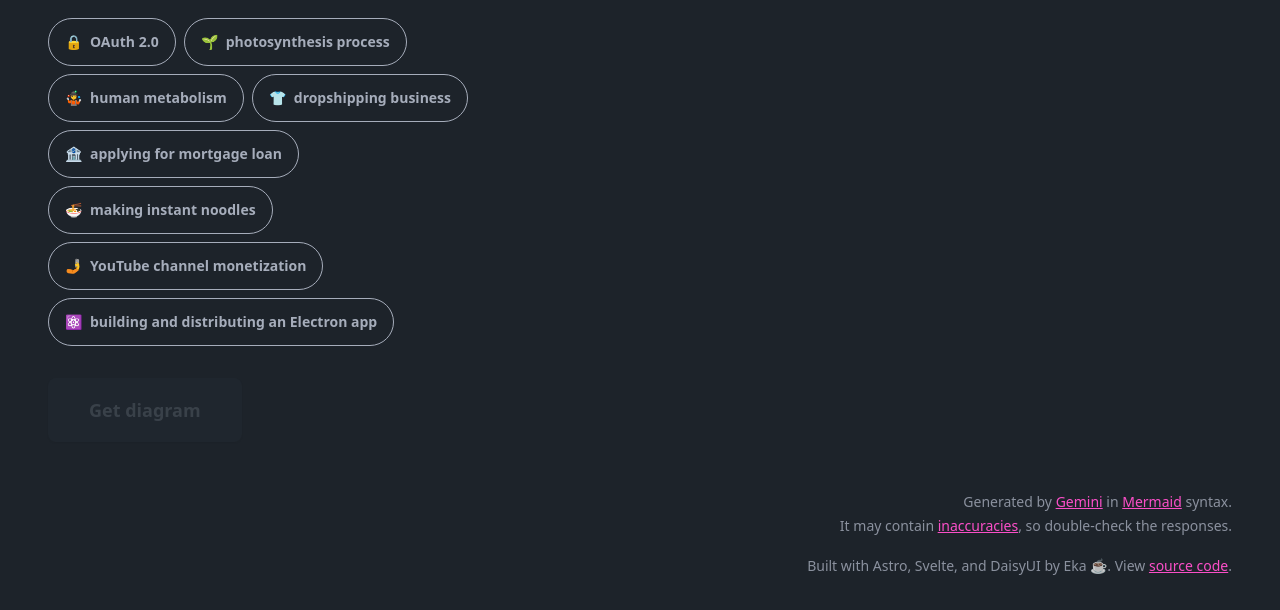
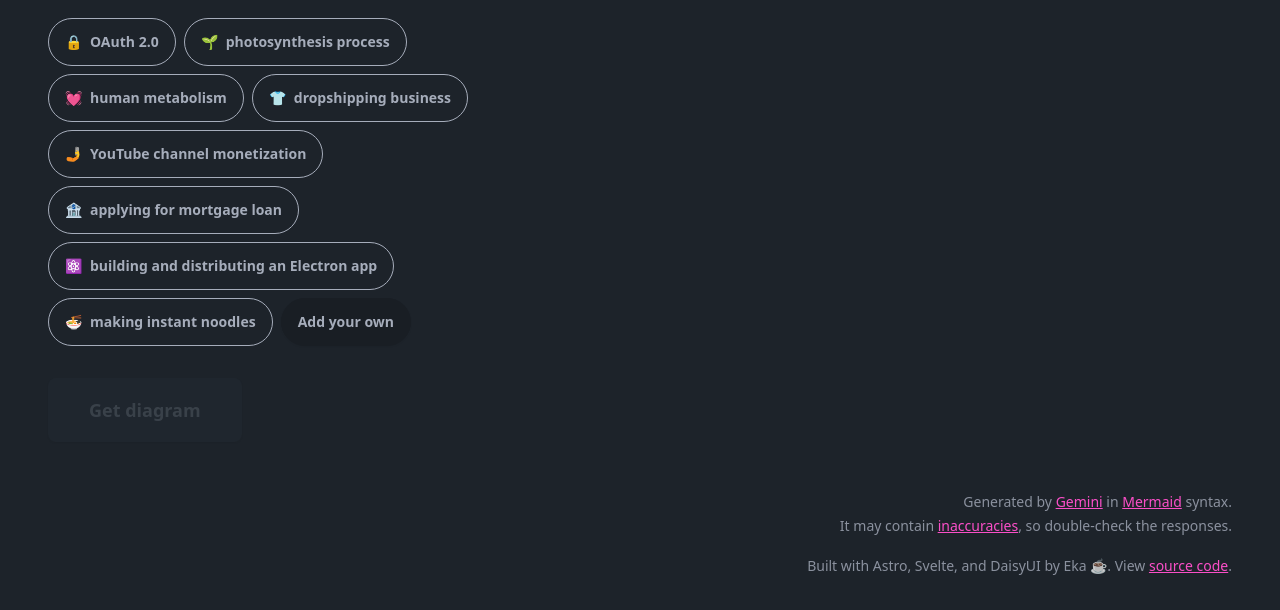
Before and after one commit to ekafyi/diagramify, an Astro site: page / in a window 1280 px wide. Shown: the part 242-852 px from the top of the page. Built offline with nearby package versions, Linux system fonts and the light colour scheme; Astro itself is replaced by a stand-in of ours.

Commit message:
feat: user input custom option

```diff
--- a/src/components/OptionsSelect.svelte
+++ b/src/components/OptionsSelect.svelte
@@ -5,6 +5,7 @@
 
   const dispatch = createEventDispatcher();
   let selectedConcept: ArrayType<typeof concepts> | null = null;
+  let customConcept: (typeof concepts)[0];
 
   const concepts = [
     {
@@ -17,27 +18,27 @@
     },
     {
       name: "human metabolism",
-      icon: "🤹",
+      icon: "💓",
     },
     {
       name: "dropshipping business",
       icon: "👕",
     },
     {
+      name: "YouTube channel monetization",
+      icon: "🤳",
+    },
+    {
       name: "applying for mortgage loan",
       icon: "🏦",
     },
     {
+      name: "building and distributing an Electron app",
+      icon: "⚛️",
+    },
+    {
       name: "making instant noodles",
       icon: "🍜",
-    },
-    {
-      name: "YouTube channel monetization",
-      icon: "🤳",
-    },
-    {
-      name: "building and distributing an Electron app",
-      icon: "⚛️",
     },
     // // (Leave to check error UI)
     // {
@@ -63,6 +64,34 @@
     }
   };
 
+  const handleCustomInput = () => {
+    const MAX_LENGTH = 40;
+    const userInput = window.prompt("Explain about…", "solar eclipse");
+
+    if (userInput && userInput.length > MAX_LENGTH) {
+      // @ts-ignore
+      window.umami?.track("option-user-input", {
+        name: userInput,
+        status: "INVALID_INPUT",
+      });
+      return alert(`Keep it ${MAX_LENGTH} characters or shorter.`);
+    }
+    if (userInput) {
+      customConcept = {
+        name: userInput,
+        icon: "💬",
+      };
+      concepts.push(customConcept);
+      selectedConcept = customConcept;
+      // @ts-ignore
+      window.umami?.track("option-user-input", {
+        name: userInput,
+        status: "VALID",
+      });
+      return;
+    }
+  };
+
   const handleSubmit = () => {
     if (selectedConcept && selectedConcept.name) {
       dispatch("submit", selectedConcept.name);
@@ -73,7 +102,7 @@
   };
 </script>
 
-<div class="flex flex-wrap gap-2">
+<div class="flex flex-wrap gap-2" aria-label="select a concept">
   {#each concepts as concept}
     <button
       on:click={handleClick}
@@ -89,6 +118,15 @@
       {concept.name}
     </button>
   {/each}
+  {#if !customConcept}
+    <button
+      on:click={handleCustomInput}
+      data-umami-event="custom-option-button"
+      class="btn rounded-full px-4"
+    >
+      Add your own
+    </button>
+  {/if}
 </div>
 <div>
   <button
```
